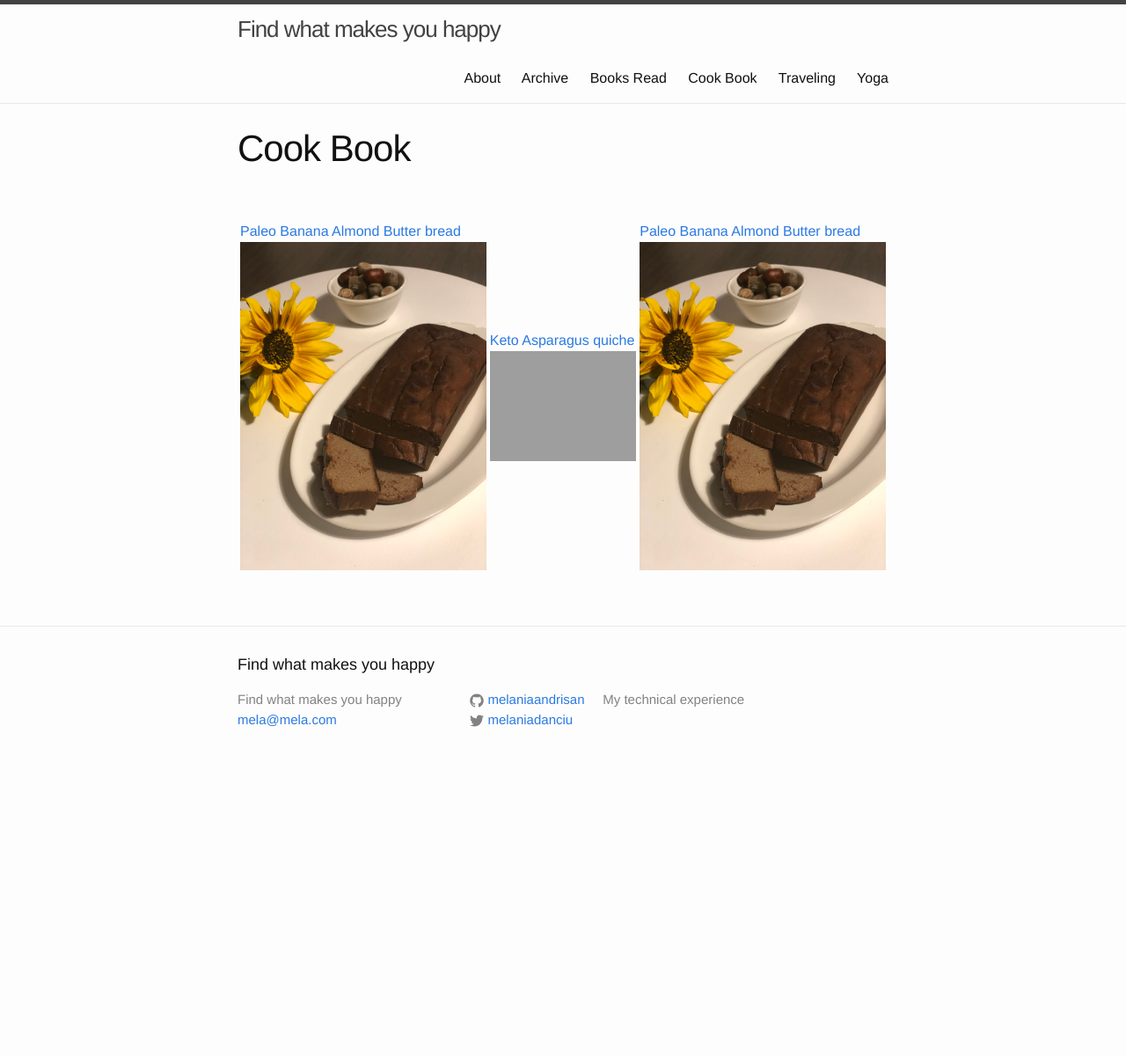
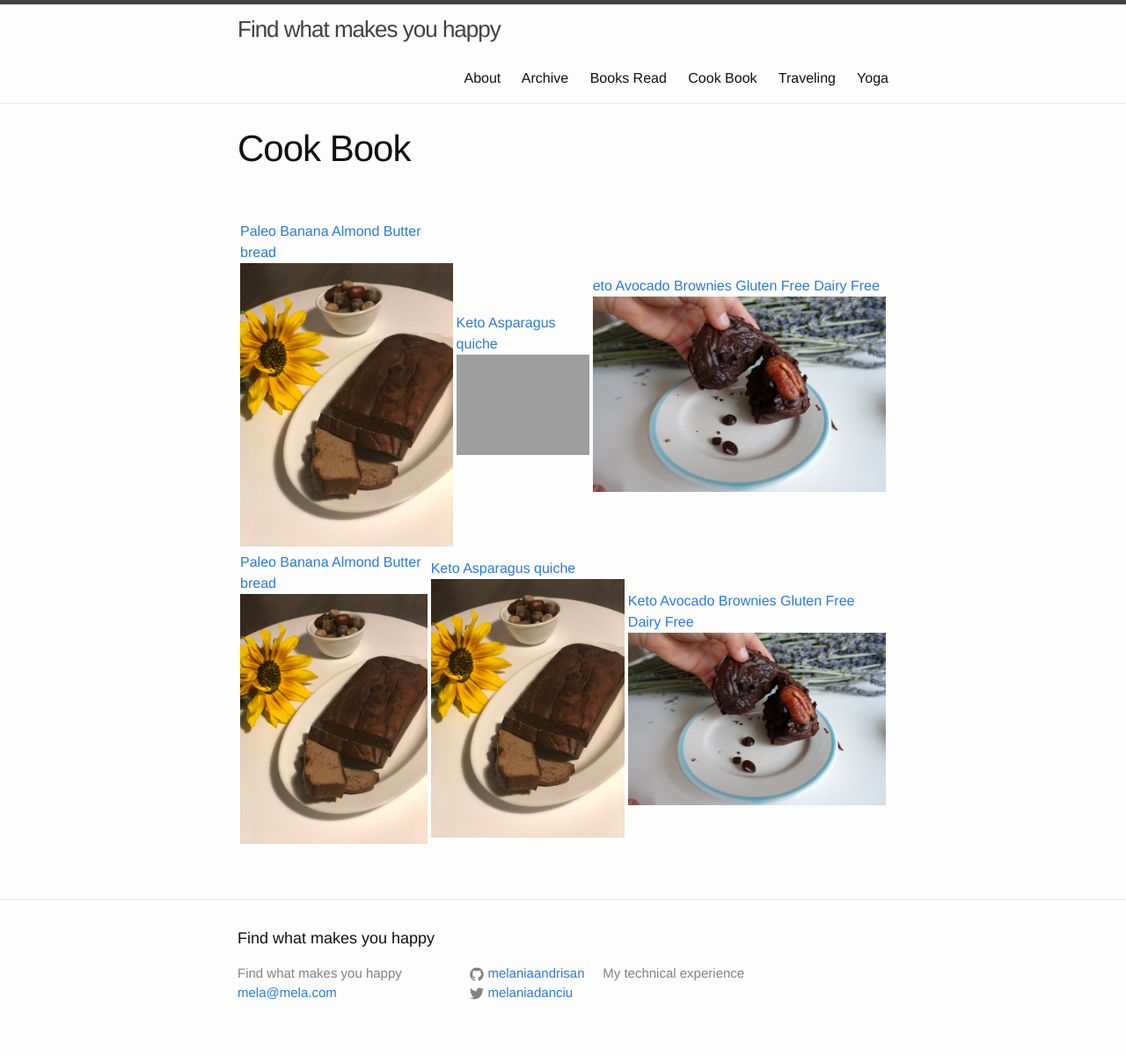
Before and after one commit to melaniaandrisan/melaniaandrisan.github.io, a Jekyll site: the page built from food_history.md, in a window 1280 px wide. Shown: the whole page at 88% size. Built offline with Jekyll 4.4.1, drawn with Linux system fonts in a browser that asks for light colours; comment, search, counter and statistics services are not loaded; before the commit the page ends 900 px from its top, so only the background shows below that.

Commit message:
update cook book

```diff
--- a/food_history.md
+++ b/food_history.md
@@ -7,4 +7,22 @@ permalink: /foodhistory/
 
 |   |   |   |
 |---|---|---|
-|[Paleo Banana Almond Butter bread](http://mela.ro/food/2018/09/25/Paleo-banana-bread/) ![Paleo Bread]({{ site.url }}/assets/paleo_banana_bread.JPG)|[Keto Asparagus quiche](http://mela.ro/food/2018/09/26/Keto-Asparagus-quiche/) ![Keto quiche]({{ site.url }}/assets/keto_quiche/serve.JPG)|[Paleo Banana Almond Butter bread](http://mela.ro/food/2018/09/25/Paleo-banana-bread/) ![Paleo Bread]({{ site.url }}/assets/paleo_banana_bread.JPG)|
+|[Paleo Banana Almond Butter bread](http://mela.ro/food/2018/09/25/Paleo-banana-bread/) ![Paleo Bread]({{ site.url }}/assets/paleo_banana_bread.JPG)|[Keto Asparagus quiche](http://mela.ro/food/2018/09/26/Keto-Asparagus-quiche/) ![Keto quiche]({{ site.url }}/assets/keto_quiche/serve.JPG)|[eto Avocado Brownies Gluten Free Dairy Free](http://mela.ro/food/2018/09/30/keto-avocado-brownies/) ![Keto Avocado Brownies Gluten Free Dairy Free]({{ site.url }}/assets/keto_avocado_brownie/ema.JPG)|
+
+
+<table>
+  <tr>
+    <td>
+        <a href="http://mela.ro/food/2018/09/25/Paleo-banana-bread/">Paleo Banana Almond Butter bread</a>
+        <img src="{{ site.url }}/assets/paleo_banana_bread.JPG" alt="Paleo Banana Almond Butter bread"/>
+    </td>
+    <td>
+        <a href="http://mela.ro/food/2018/09/26/Keto-Asparagus-quiche/">Keto Asparagus quiche</a>
+        <img src="{{ site.url }}/assets/paleo_banana_bread.JPG" alt="Keto Asparagus quiche"/>
+    </td>
+    <td>
+        <a href="http://mela.ro/food/2018/09/30/keto-avocado-brownies/">Keto Avocado Brownies Gluten Free Dairy Free</a>
+        <img src="{{ site.url }}/assets/keto_avocado_brownie/ema.JPG" alt="Keto Avocado Brownies Gluten Free Dairy Free"/>
+    </td>
+  </tr>
+</table>
```
